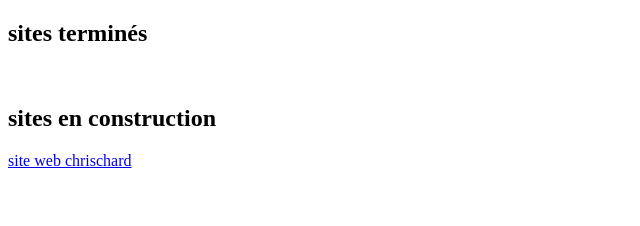
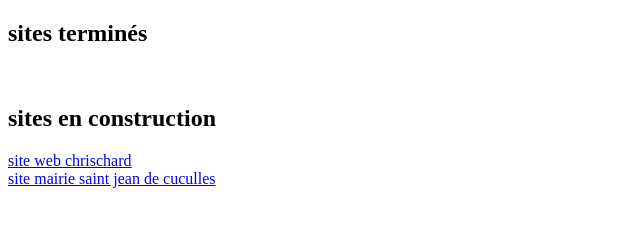
Before and after one commit to remiSoulier/remiSoulier.github.io, a plain HTML site: page index.html in a window 1280 px wide. Shown: the whole page, without its empty margins (0-640 px from the left). Drawn offline with Linux system fonts and the light colour scheme.

Commit message:
fix accueil

```diff
--- a/index.html
+++ b/index.html
@@ -8,6 +8,7 @@
 <h2>sites terminés </h2>
 <br>
 <h2>sites en construction</h2>
-<a href="chrischard/chrischard.html">site web chrischard</a>
+<a href="chrischard/chrischard.html">site web chrischard</a> <br>
+<a href="mairie/mairie.html">site mairie saint jean de cuculles</a>
 </body>
 </html>
```
Also changed, not shown: chrischard/webserie.html (+1 -1 lines).
